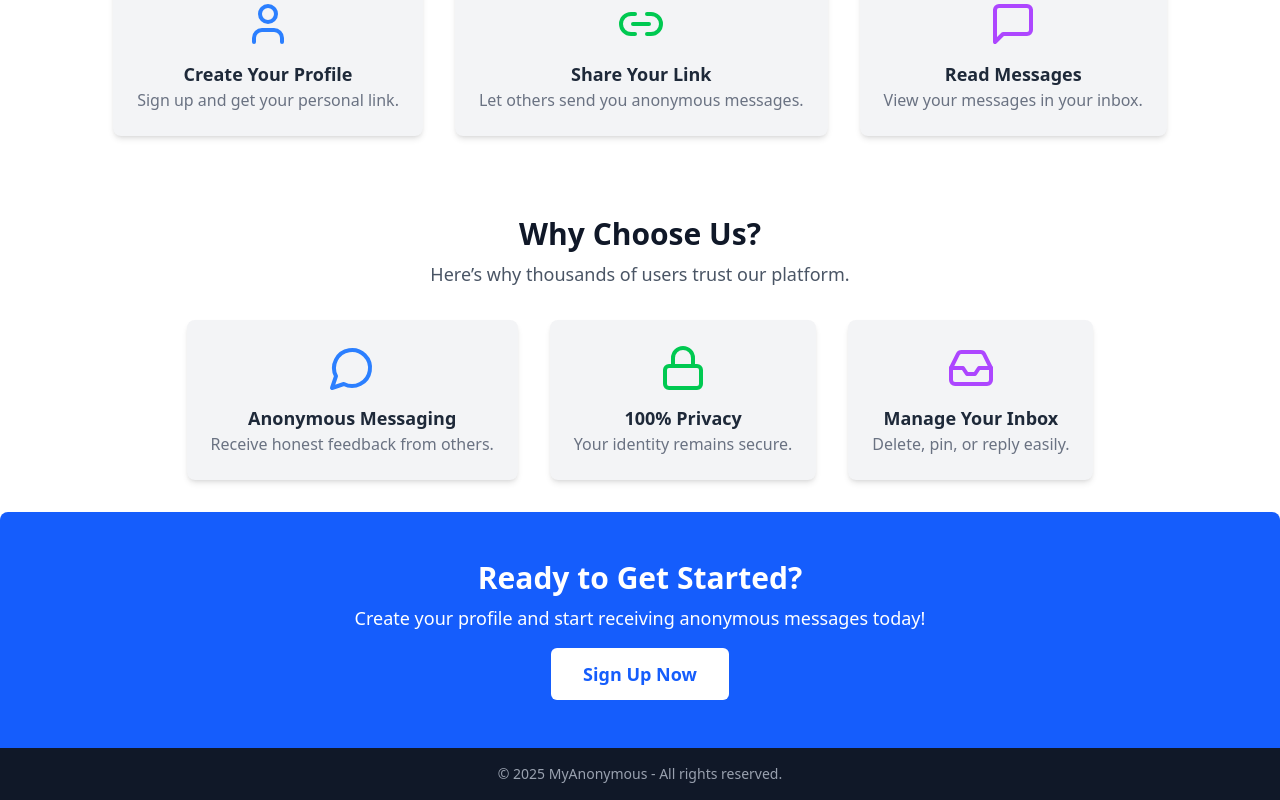
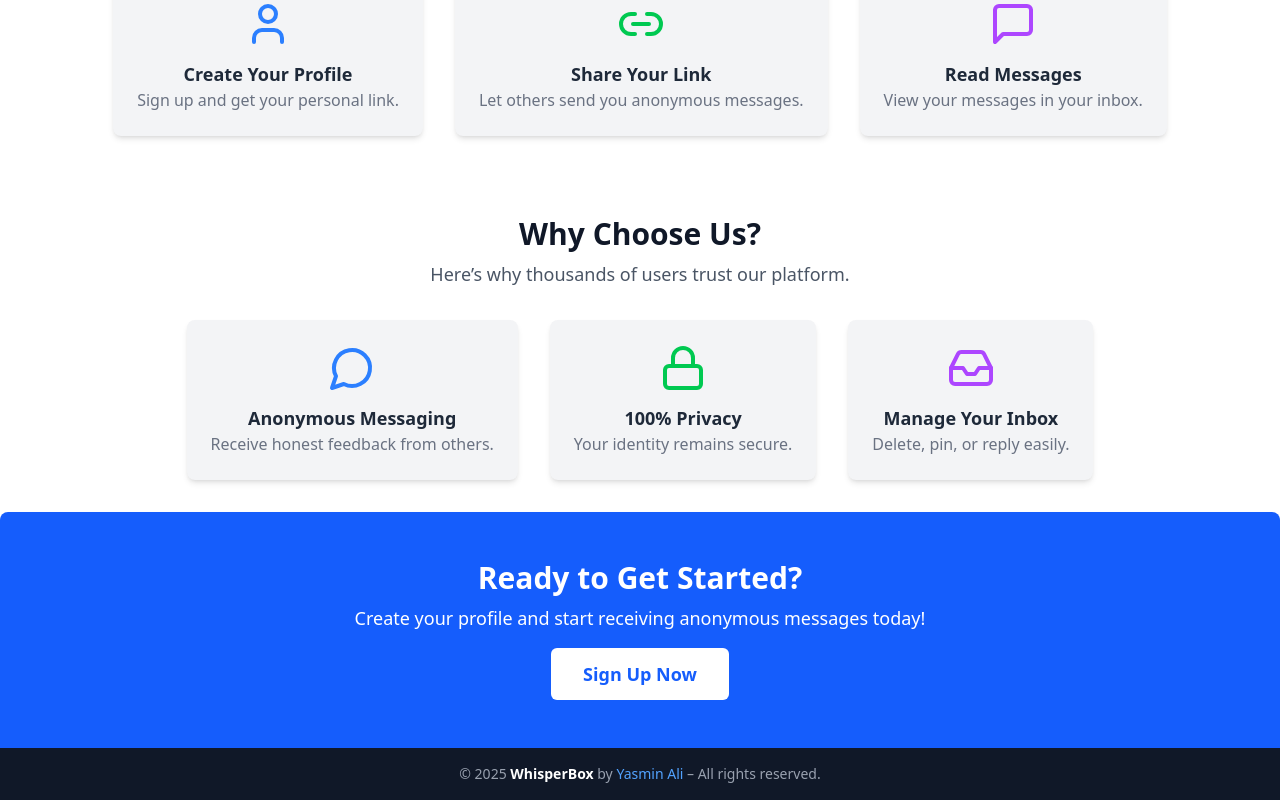
Before and after one commit to yasminali72/whisperboxApp, a React (Vite) app: page / in a window 1280 px wide. Shown: the part 500-1300 px from the top of the page. Built offline with nearby package versions, Linux system fonts and the light colour scheme; no server answers.

Commit message:
refactor: enhance ui of footer

```diff
--- a/src/Components/Footer/Footer.jsx
+++ b/src/Components/Footer/Footer.jsx
@@ -20,8 +20,20 @@
 )}
 
 <footer className="text-center text-gray-400 bg-gray-900 py-4 text-sm dark:bg-gray-950">
-  © 2025 MyAnonymous - All rights reserved.
+  <p>
+    © 2025 <span className="font-semibold text-white">WhisperBox</span> by{" "}
+    <a
+      href="https://github.com/yasminali72/whisperboxApp"
+      target="_blank"
+      rel="noopener noreferrer"
+      className="text-blue-400 hover:text-blue-500 transition-colors"
+    >
+      Yasmin Ali
+    </a>{" "}
+    – All rights reserved.
+  </p>
 </footer>
+
 
  </>
   )
--- a/src/Pages/Profile.jsx
+++ b/src/Pages/Profile.jsx
@@ -158,13 +158,18 @@
               ? `Messages (${numOfAllMessages})`
               : "No messages"}
           </h1>
-          {numOfAllMessages > 0 && (
+
           <>
             <div className="flex justify-between items-center gap-2">
               <button onClick={() => setRefreshMessages(true)}>
-                  <Loader className={`${refreshMessages?"  animate-spin":""} cursor-pointer` }/>
+                <Loader
+                  className={`${
+                    refreshMessages ? "  animate-spin" : ""
+                  } cursor-pointer`}
+                />
               </button>
 
+              {numOfAllMessages > 0 && (
                 <button
                   type="reset"
                   className={`flex items-center px-3 py-2 text-white font-medium rounded-lg transition-all gap-2 cursor-pointer ${
@@ -178,9 +183,9 @@
                   <Trash2 className="w-5 h-5" /> Delete All{" "}
                   {isLoading && <LoaderCircle className="animate-spin ml-2" />}
                 </button>
+              )}
             </div>
           </>
-          )}
         </div>
 
         <div className="grid md:grid-cols-2 lg:grid-cols-3 gap-4 mt-4">
```
Lines whose indentation alone changed are shown as unchanged.
